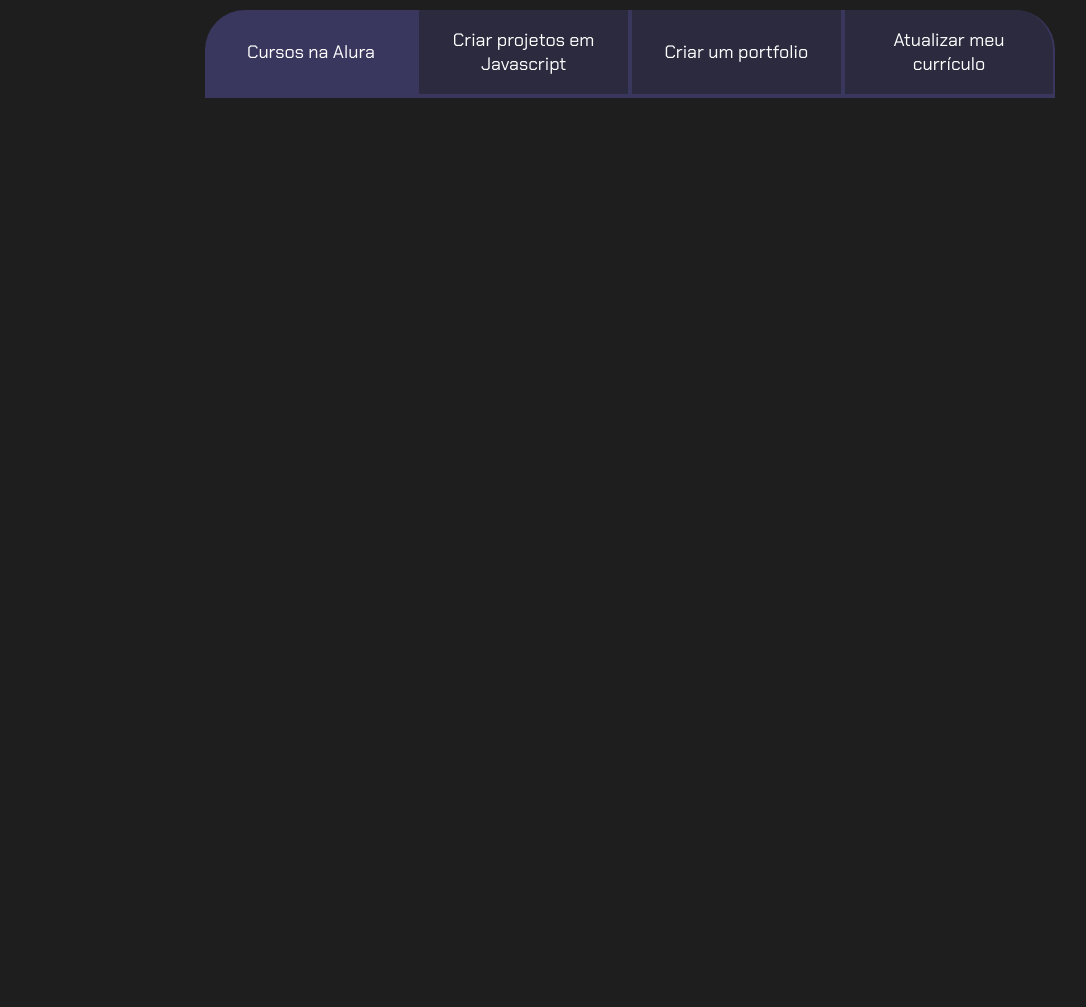
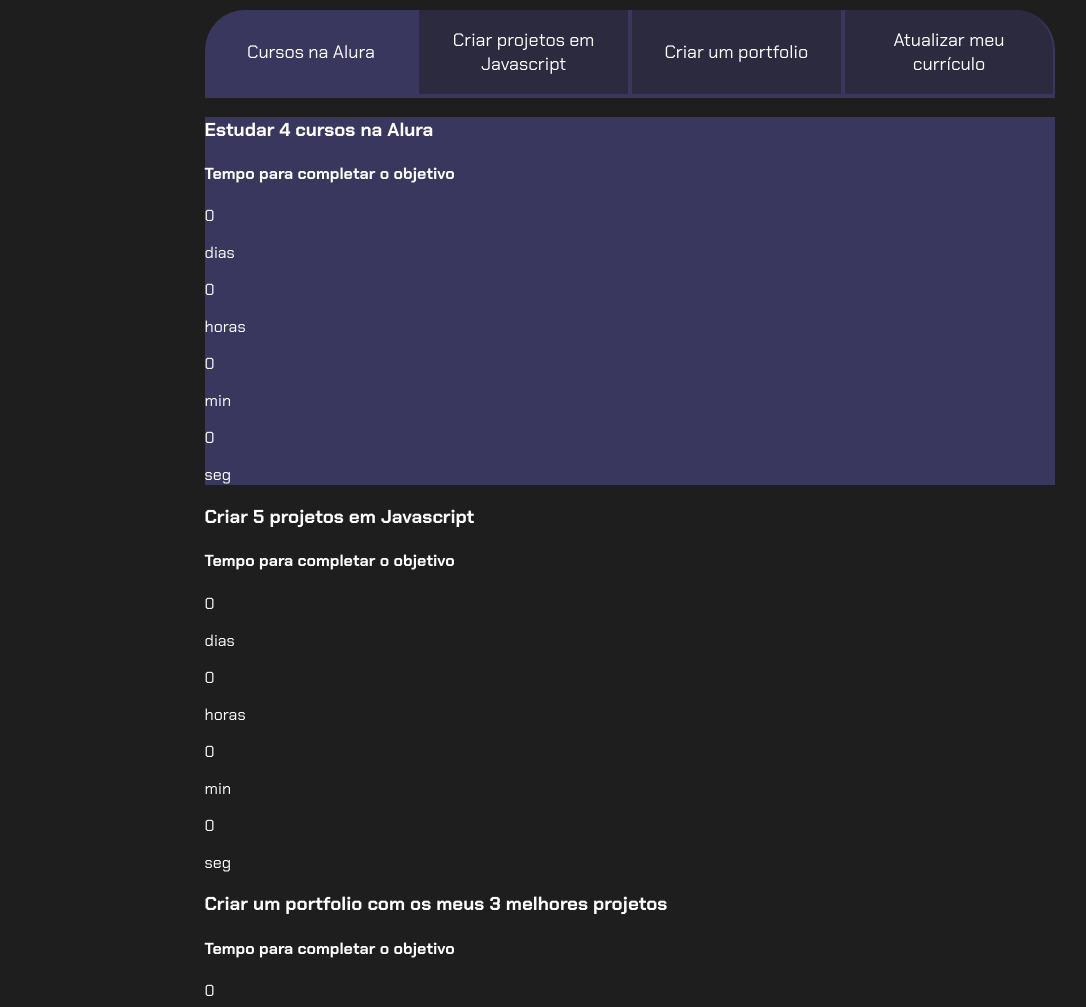
Before and after one commit to kilycz/solaris, a plain HTML site: page index.html in a window 1280 px wide. Shown: the part 93-1100 px from the top of the page, without its empty margins (10-1096 px from the left). Before the commit the page ends 800 px from the top, so only its background shows below. Drawn offline with Linux system fonts and the light colour scheme.

Commit message:
Update index.html

```diff
--- a/index.html
+++ b/index.html
@@ -10,15 +10,107 @@
 
 <body>
     <section class="conteudo-principal">
-        <h2 class="titulo-principal">Meus Objetivos do ano<span>_</span></h2>
-        <div class="botoes">
-            <button class="botao ativo">Cursos na Alura</button>
-            <button class="botao">Criar projetos em Javascript</button>
-            <button class="botao">Criar um portfolio</button>
-            <button class="botao">Atualizar meu currículo</button>
-
+        <h2 class="titulo-principal">Meus objetivos do ano<span>_</span></h2>
+        <div class="conteudo">
+            <div class="botoes">
+                <button class="botao ativo">Cursos na Alura</button>
+                <button class="botao">Criar projetos em Javascript</button>
+                <button class="botao">Criar um portfolio</button>
+                <button class="botao">Atualizar meu currículo</button>
+            </div>
+            <div class="abas-textos">
+                <div class="aba-conteudo ativo">
+                    <h3 class="aba-conteudo-titulo-principal">Estudar 4 cursos na Alura</h3>
+                    <h4 class="aba-conteudo-titulo-secundario">Tempo para completar o objetivo</h4>
+                    <div class="contador">
+                        <div class="contador-digito">
+                            <p class="contador-digito-numero" id="dias0"></p>
+                            <p class="contador-digito-texto">dias</p>
+                        </div>
+                        <div class="contador-digito">
+                            <p class="contador-digito-numero" id="horas0"></p>
+                            <p class="contador-digito-texto">horas</p>
+                        </div>
+                        <div class="contador-digito">
+                            <p class="contador-digito-numero" id="min0"></p>
+                            <p class="contador-digito-texto">min</p>
+                        </div>
+                        <div class="contador-digito">
+                            <p class="contador-digito-numero" id="seg0"></p>
+                            <p class="contador-digito-texto">seg</p>
+                        </div>
+                    </div>
+                </div>
+                <div class="aba-conteudo">
+                    <h3 class="aba-conteudo-titulo-principal">Criar 5 projetos em Javascript</h3>
+                    <h4 class="aba-conteudo-titulo-secundario">Tempo para completar o objetivo</h4>
+                    <div class="contador">
+                        <div class="contador-digito">
+                            <p class="contador-digito-numero" id="dias1"></p>
+                            <p class="contador-digito-texto">dias</p>
+                        </div>
+                        <div class="contador-digito">
+                            <p class="contador-digito-numero" id="horas1"></p>
+                            <p class="contador-digito-texto">horas</p>
+                        </div>
+                        <div class="contador-digito">
+                            <p class="contador-digito-numero" id="min1"></p>
+                            <p class="contador-digito-texto">min</p>
+                        </div>
+                        <div class="contador-digito">
+                            <p class="contador-digito-numero" id="seg1"></p>
+                            <p class="contador-digito-texto">seg</p>
+                        </div>
+                    </div>
+                </div>
+                <div class="aba-conteudo">
+                    <h3 class="aba-conteudo-titulo-principal">Criar um portfolio com os meus 3 melhores projetos</h3>
+                    <h4 class="aba-conteudo-titulo-secundario">Tempo para completar o objetivo</h4>
+                    <div class="contador">
+                        <div class="contador-digito">
+                            <p class="contador-digito-numero" id="dias2"></p>
+                            <p class="contador-digito-texto">dias</p>
+                        </div>
+                        <div class="contador-digito">
+                            <p class="contador-digito-numero" id="horas2"></p>
+                            <p class="contador-digito-texto">horas</p>
+                        </div>
+                        <div class="contador-digito">
+                            <p class="contador-digito-numero" id="min2"></p>
+                            <p class="contador-digito-texto">min</p>
+                        </div>
+                        <div class="contador-digito">
+                            <p class="contador-digito-numero" id="seg2"></p>
+                            <p class="contador-digito-texto">seg</p>
+                        </div>
+                    </div>
+                </div>
+                <div class="aba-conteudo">
+                    <h3 class="aba-conteudo-titulo-principal">Atualizar meu curriculo com os certificados da Alura</h3>
+                    <h4 class="aba-conteudo-titulo-secundario">Tempo para completar o objetivo</h4>
+                    <div class="contador">
+                        <div class="contador-digito">
+                            <p class="contador-digito-numero" id="dias3"></p>
+                            <p class="contador-digito-texto">dias</p>
+                        </div>
+                        <div class="contador-digito">
+                            <p class="contador-digito-numero" id="horas3"></p>
+                            <p class="contador-digito-texto">horas</p>
+                        </div>
+                        <div class="contador-digito">
+                            <p class="contador-digito-numero" id="min3"></p>
+                            <p class="contador-digito-texto">min</p>
+                        </div>
+                        <div class="contador-digito">
+                            <p class="contador-digito-numero" id="seg3"></p>
+                            <p class="contador-digito-texto">seg</p>
+                        </div>
+                    </div>
+                </div>
+            </div>
         </div>
     </section>
+    <script src="main.js"></script>
 </body>
 
 </html>
```
